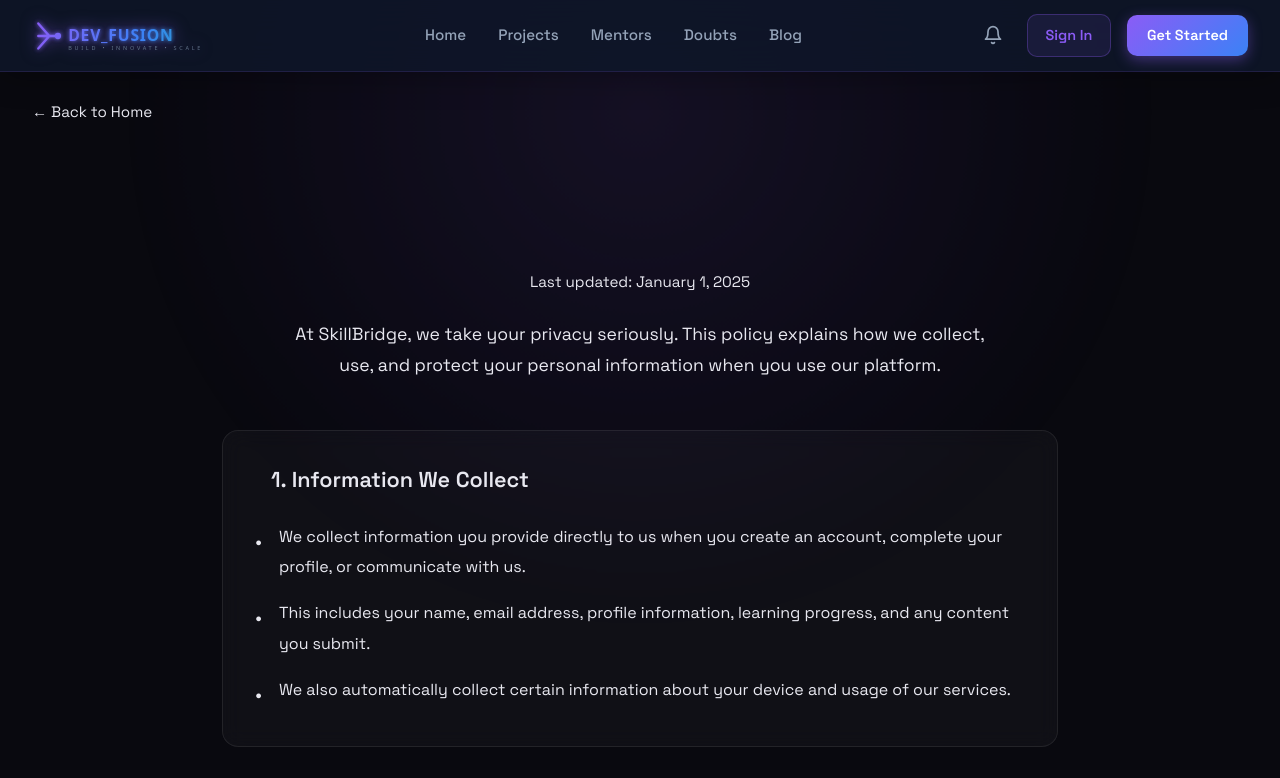
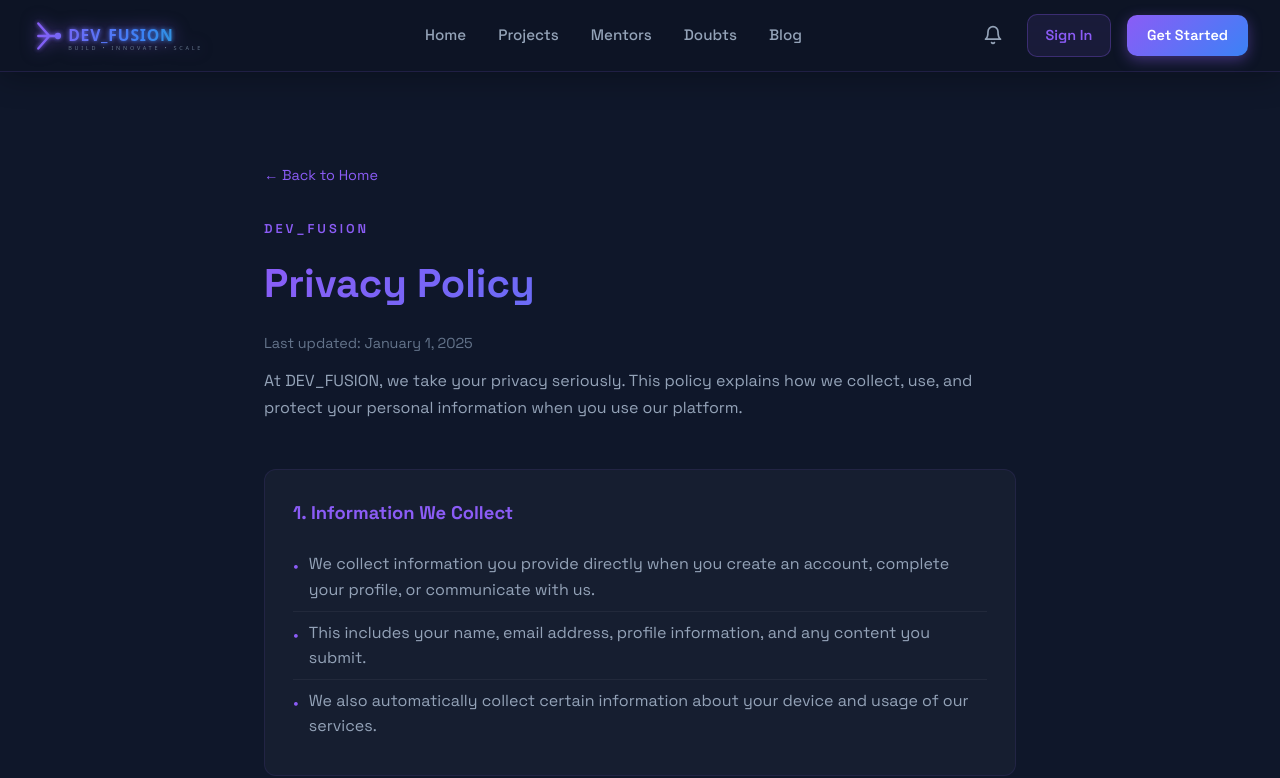
Before and after one commit to ayushjhaa1187-spec/DEV_FUSION, a Next.js app: page /privacy in a window 1280 px wide. Shown: the top 778 px of the page. Built offline with nearby package versions, Linux system fonts and the light colour scheme; a web font is replaced by a local one.

Commit message:
fix: Remove broken CSS module import from privacy/page.tsx

```diff
--- a/src/app/privacy/page.tsx
+++ b/src/app/privacy/page.tsx
@@ -1,19 +1,16 @@
-
 import Link from 'next/link';
-import styles from './page.module.css';
-import '../globals.css';
 
 export const metadata = {
-  title: 'Privacy Policy | SkillBridge',
-  description: 'SkillBridge Privacy Policy - Learn how we collect, use, and protect your data.',
+  title: 'Privacy Policy | DEV_FUSION',
+  description: 'DEV_FUSION Privacy Policy - Learn how we collect, use, and protect your data.',
 };
 
 const sections = [
   {
     title: '1. Information We Collect',
     content: [
-      'We collect information you provide directly to us when you create an account, complete your profile, or communicate with us.',
-      'This includes your name, email address, profile information, learning progress, and any content you submit.',
+      'We collect information you provide directly when you create an account, complete your profile, or communicate with us.',
+      'This includes your name, email address, profile information, and any content you submit.',
       'We also automatically collect certain information about your device and usage of our services.',
     ],
   },
@@ -69,7 +66,7 @@ const sections = [
   {
     title: '8. Contact Us',
     content: [
-      'If you have any questions about this Privacy Policy, please contact us at privacy@skillbridge.com.',
+      'If you have any questions about this Privacy Policy, please contact us at privacy@devfusion.com.',
       'You can also reach us through the contact form on our website.',
     ],
   },
@@ -77,41 +74,43 @@ const sections = [
 
 export default function PrivacyPage() {
   return (
-    <div className={styles.page}>
-      <div className={styles.pageBg}>
-        <div className={styles.pageGlow}></div>
+    <main style={{ minHeight: '100vh', background: '#0f172a', color: '#e2e8f0', paddingTop: '90px', paddingBottom: '60px' }}>
+      <div style={{ maxWidth: '800px', margin: '0 auto', padding: '0 24px' }}>
+        <Link
+          href="/"
+          style={{ color: '#8B5CF6', textDecoration: 'none', fontSize: '0.9rem', display: 'inline-flex', alignItems: 'center', gap: '6px', marginBottom: '32px' }}
+        >
+          ← Back to Home
+        </Link>
+
+        <div style={{ marginBottom: '48px' }}>
+          <div style={{ fontSize: '0.8rem', fontWeight: 600, letterSpacing: '3px', color: '#8B5CF6', textTransform: 'uppercase', marginBottom: '12px' }}>
+            DEV_FUSION
           </div>
-      <nav className={styles.pageNav}>
-        <Link href="/" className={styles.backLink}>
-          &larr; Back to Home
-        </Link>
-        <Link href="/" className={styles.logoLink}>SkillBridge</Link>
-      </nav>
-      <article className={styles.pageContent}>
-        <header className={styles.pageHeader}>
-          <h1 className={styles.pageTitle}>Privacy Policy</h1>
-          <p className={styles.pageSubtitle}>
-            Last updated: January 1, 2025
+          <h1 style={{ fontSize: '2.5rem', fontWeight: 800, margin: '0 0 16px', background: 'linear-gradient(135deg, #8B5CF6, #3B82F6)', WebkitBackgroundClip: 'text', WebkitTextFillColor: 'transparent', backgroundClip: 'text' }}>
+            Privacy Policy
+          </h1>
+          <p style={{ color: '#64748b', fontSize: '0.9rem', margin: '0 0 12px' }}>Last updated: January 1, 2025</p>
+          <p style={{ color: '#94a3b8', lineHeight: 1.7 }}>
+            At DEV_FUSION, we take your privacy seriously. This policy explains how we collect, use, and protect
+            your personal information when you use our platform.
           </p>
-          <p className={styles.pageIntro}>
-            At SkillBridge, we take your privacy seriously. This policy explains
-            how we collect, use, and protect your personal information when you
-            use our platform.
-          </p>
-        </header>
-        <div className={styles.pageSections}>
+        </div>
+
         {sections.map((section, i) => (
-            <section key={i} className={styles.pageSection}>
-              <h2 className={styles.sectionTitle}>{section.title}</h2>
-              <ul className={styles.sectionList}>
+          <div key={i} style={{ marginBottom: '36px', padding: '28px', background: 'rgba(255,255,255,0.03)', border: '1px solid rgba(139,92,246,0.1)', borderRadius: '12px' }}>
+            <h2 style={{ fontSize: '1.15rem', fontWeight: 700, color: '#8B5CF6', marginBottom: '16px' }}>{section.title}</h2>
+            <ul style={{ listStyle: 'none', padding: 0, margin: 0 }}>
               {section.content.map((item, j) => (
-                  <li key={j}>{item}</li>
+                <li key={j} style={{ padding: '8px 0', color: '#94a3b8', lineHeight: 1.6, display: 'flex', gap: '10px', alignItems: 'flex-start', borderBottom: j < section.content.length - 1 ? '1px solid rgba(255,255,255,0.05)' : 'none' }}>
+                  <span style={{ color: '#8B5CF6', flexShrink: 0, marginTop: '2px' }}>•</span>
+                  {item}
+                </li>
               ))}
             </ul>
-            </section>
+          </div>
         ))}
       </div>
-      </article>
-    </div>
+    </main>
   );
 }
```
Lines whose indentation alone changed are shown as unchanged.
